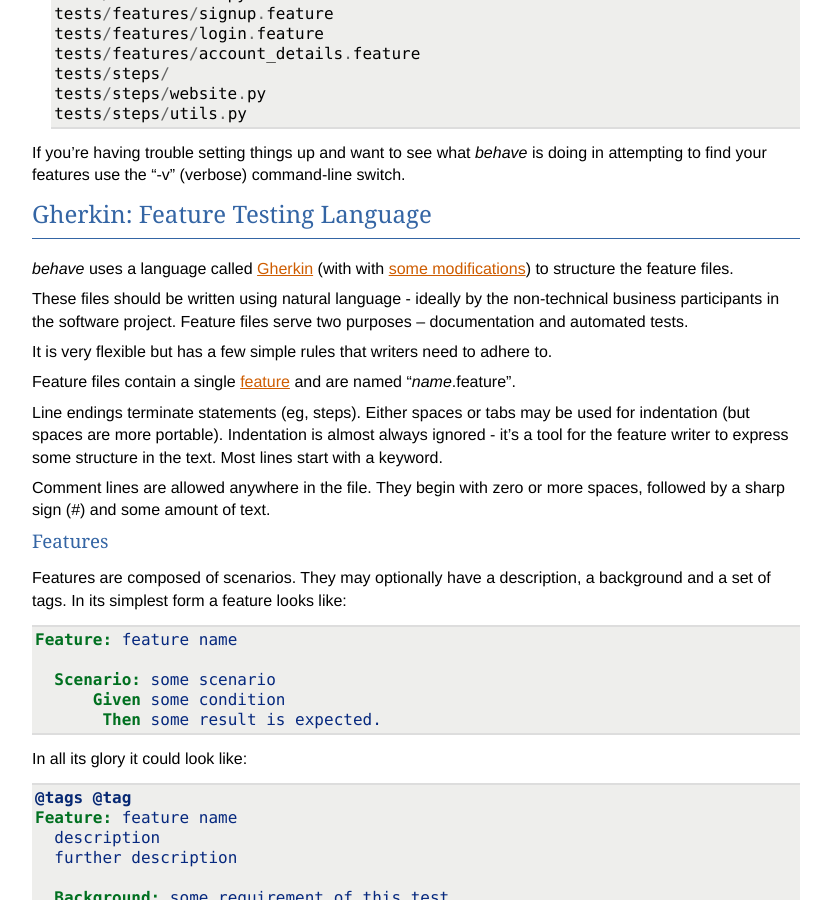
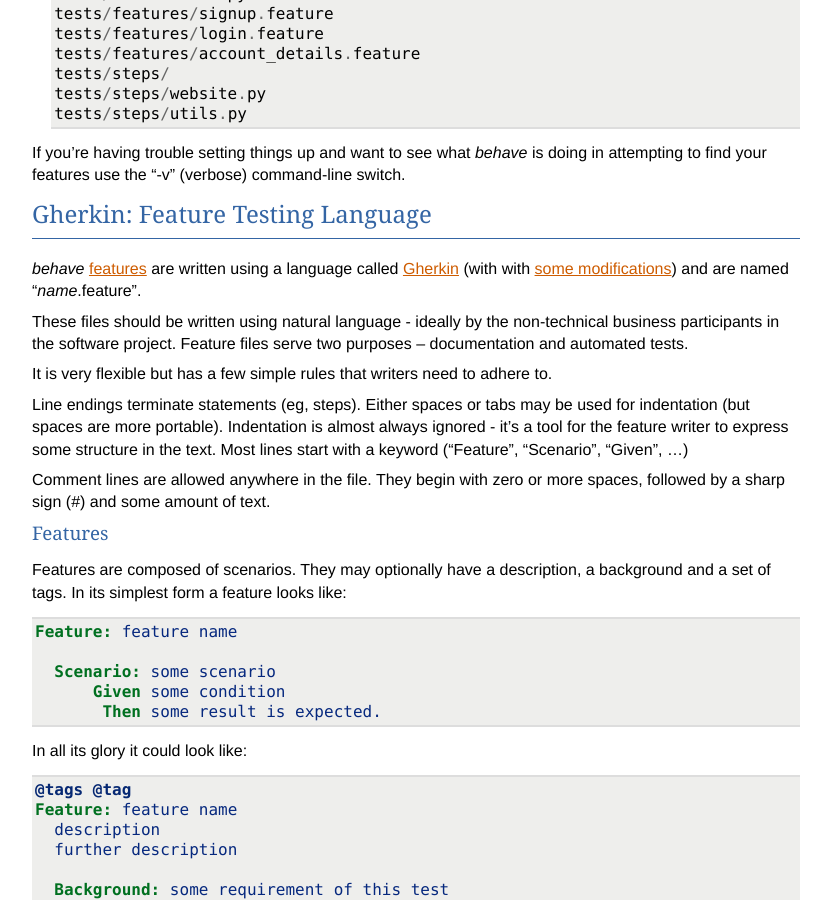
Before and after one commit to zhwei820/behave, a Sphinx documentation site: the page built from docs/gherkin.rst, in a window 1280 px wide and 900 px high, scrolled down 1270 px. Shown: the whole window, without its empty margins (48-879 px from the left). Built offline with Sphinx 7.4.7, drawn with Linux system fonts in a browser that asks for light colours.

Commit message:
clearer, I think

```diff
--- a/docs/gherkin.rst
+++ b/docs/gherkin.rst
@@ -17,7 +17,7 @@
 3. optionally some `environmental controls`_ (code to run before and after
    steps, scenarios, features or the whole shooting match).
 
-.. _`feature files`: #gherkin:-feature-testing-language
+.. _`feature files`: #gherkin-feature-testing-language
 .. _`Python step implementations`: tutorial.html#python-step-implementations
 .. _`environmental controls`: tutorial.html#environmental-controls
 
@@ -91,8 +91,8 @@
 Gherkin: Feature Testing Language
 =================================
 
-*behave* uses a language called `Gherkin`_ (with with `some
-modifications`_) to structure the feature files.
+*behave* `features`_ are written using a language called `Gherkin`_ (with
+with `some modifications`_) and are named "*name*.feature".
 
 .. _`some modifications`: #modifications-to-the-gherkin-standard
 
@@ -102,14 +102,11 @@
 
 It is very flexible but has a few simple rules that writers need to adhere to.
 
-Feature files contain a single `feature`_ and are named "*name*.feature".
-
-.. _`feature`: #features
-
 Line endings terminate statements (eg, steps). Either spaces or tabs may be
 used for indentation (but spaces are more portable). Indentation is almost
 always ignored - it's a tool for the feature writer to express some
-structure in the text. Most lines start with a keyword.
+structure in the text. Most lines start with a keyword ("Feature",
+"Scenario", "Given", ...)
 
 Comment lines are allowed anywhere in the file. They begin with zero or
 more spaces, followed by a sharp sign (#) and some amount of text.
```
